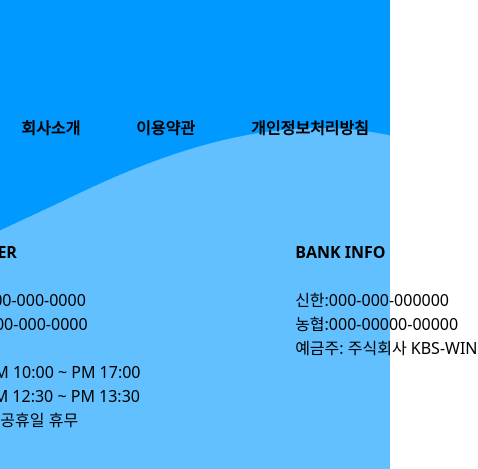
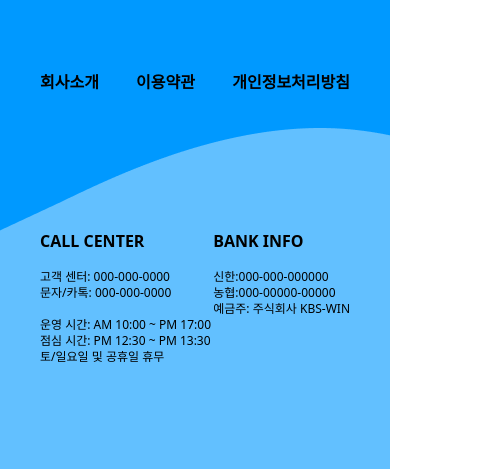
Before and after one commit to ormcamp-fe-3rd/swim360, a React (Vite) app in the folder frontend/: page / in a window 390 px wide. Shown: the part 1264-1733 px from the top of the page, 478 px wide, since content can reach past the window. Built offline with nearby package versions, Linux system fonts and the light colour scheme.

Commit message:
design: 푸터 반응형 적용

```diff
--- a/frontend/src/components/home/Footer.tsx
+++ b/frontend/src/components/home/Footer.tsx
@@ -1,21 +1,21 @@
 // const footerImg =  "./public/images/common/footer.png";
 const footerClass =
-  "w-screen h-[510px]  bg-[url('/images/common/footer.png')] bg-cover flex flex-col justify-end items-center gap-[100px]";
+  "w-screen h-[510px] pt-10 bg-[url('/images/common/footer.png')] bg-cover flex flex-col justify-around items-center";
 
 export default function Footer(){
   return (
     <footer>
-      <div className="pt-[268px] h-96 w-full bg-white">
+      <div className="h-96 w-full bg-white pt-[268px]">
         <div className={footerClass}>
-          <ul className="flex gap-14">
+          <ul className="flex w-full max-w-[565px] justify-between px-10">
             <li className="font-semibold">회사소개</li>
             <li className="font-semibold">이용약관</li>
             <li className="font-semibold">개인정보처리방침</li>
           </ul>
-          <div className="mb-10 flex w-[565px] justify-between">
+          <div className="mb-10 flex w-full justify-between px-10 tablet:w-[565px]">
             <div>
               <p className="font-semibold">CALL CENTER</p>
-              <p>
+              <p className="text-xs tablet:text-base">
                 <br />
                 고객 센터: 000-000-0000 <br />
                 문자/카톡: 000-000-0000 <br />
@@ -27,7 +27,7 @@ export default function Footer(){
             </div>
             <div>
               <p className="font-semibold">BANK INFO</p>
-              <p>
+              <p className="text-xs tablet:text-base">
                 <br />
                 신한:000-000-000000 <br />
                 농협:000-00000-00000 <br />
```
